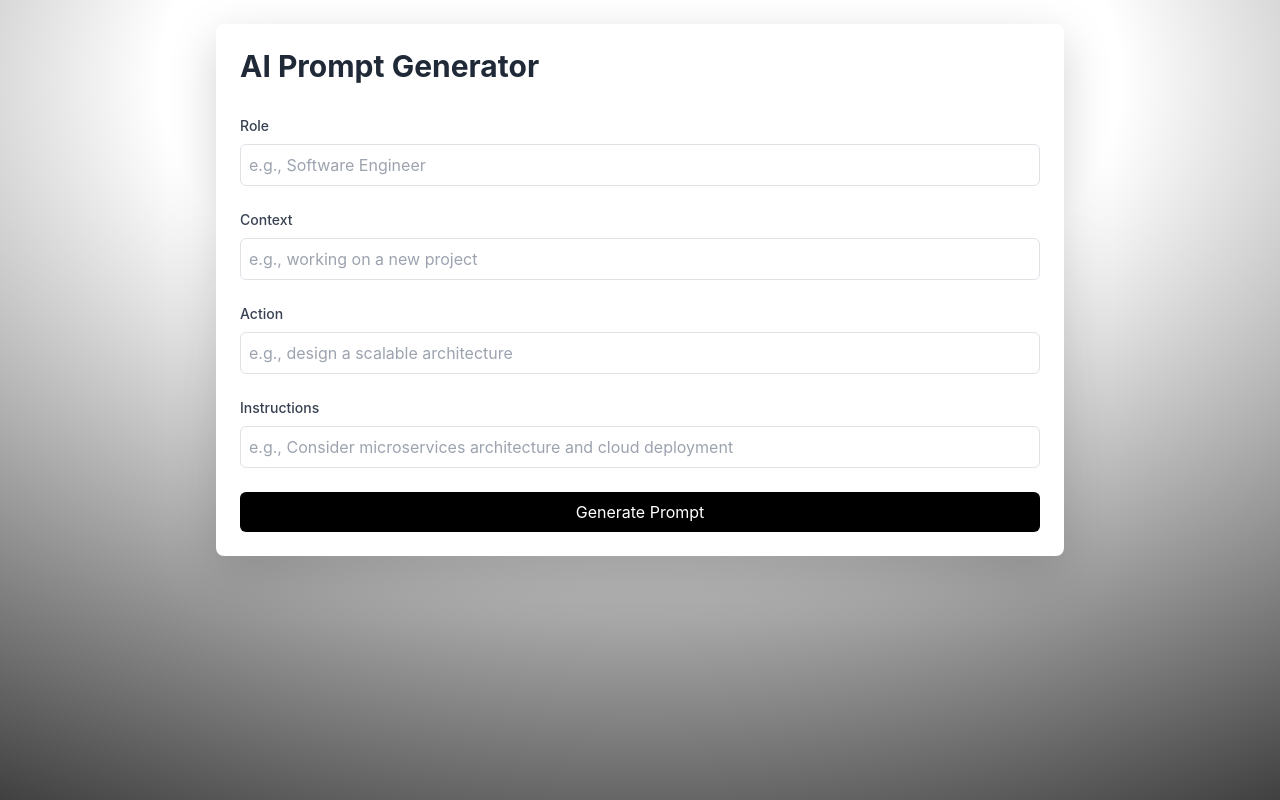
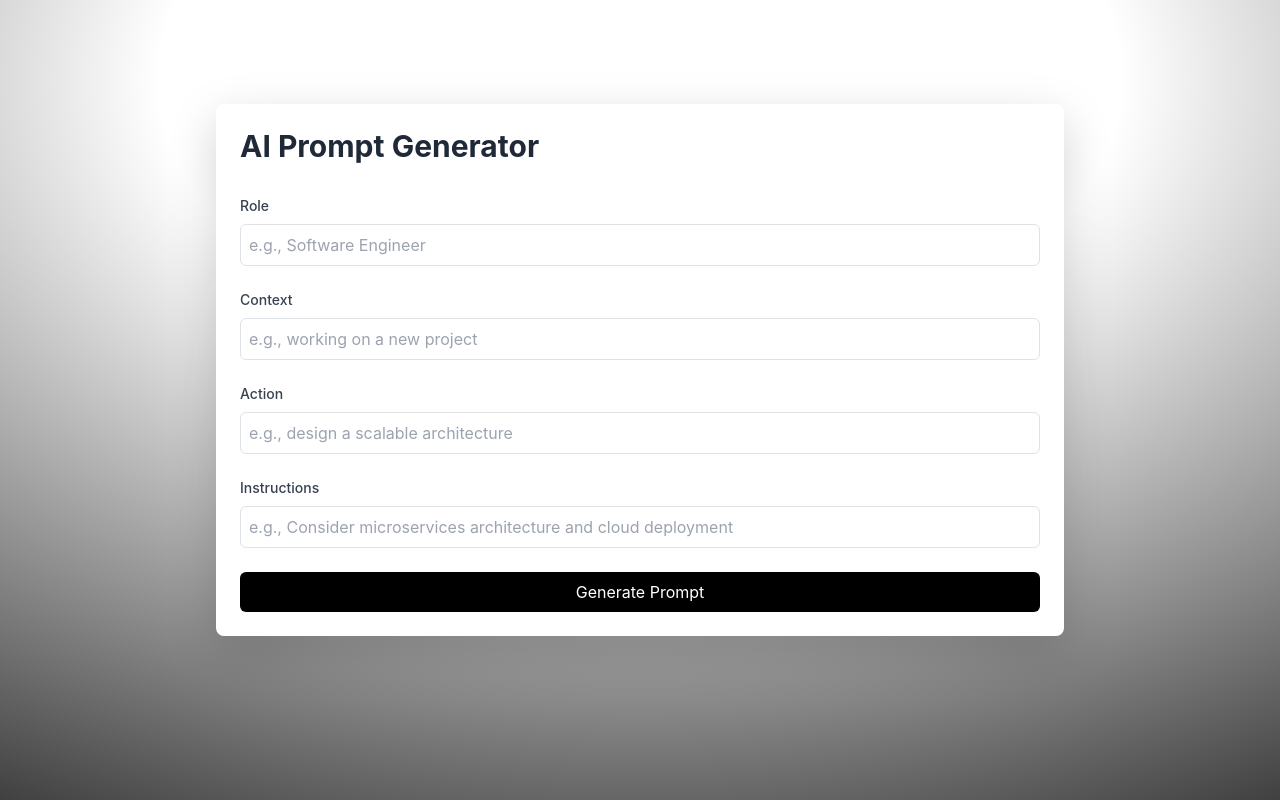
Before and after one commit to pathakjiop/Prompt-AI, a React (Create React App) app in the folder frontend/: page / in a window 1280 px wide. Built offline with nearby package versions, Linux system fonts and the light colour scheme.

Commit message:
h and w auto

```diff
--- a/frontend/src/components/promptgenerator.js
+++ b/frontend/src/components/promptgenerator.js
@@ -45,8 +45,8 @@ export default function PromptGenerator() {
     }
 
     return (
-        <div class="absolute inset-0 -z-10 h-full w-full bg-white [background:radial-gradient(125%_125%_at_50%_10%,#fff_30%,#000_100%)]">
-        <div className="max-w-4xl mx-auto p-6">
+        <div class="absolute inset-0 -z-10 h-auto w-auto bg-white [background:radial-gradient(125%_125%_at_50%_10%,#fff_30%,#000_100%)]">
+        <div className="max-w-4xl mx-auto p-6 m-20 h-auto">
             <div className="bg-white rounded-lg shadow-lg p-6">
                 <h1 className="text-3xl font-bold mb-8 text-gray-800">AI Prompt Generator</h1>
 
```
